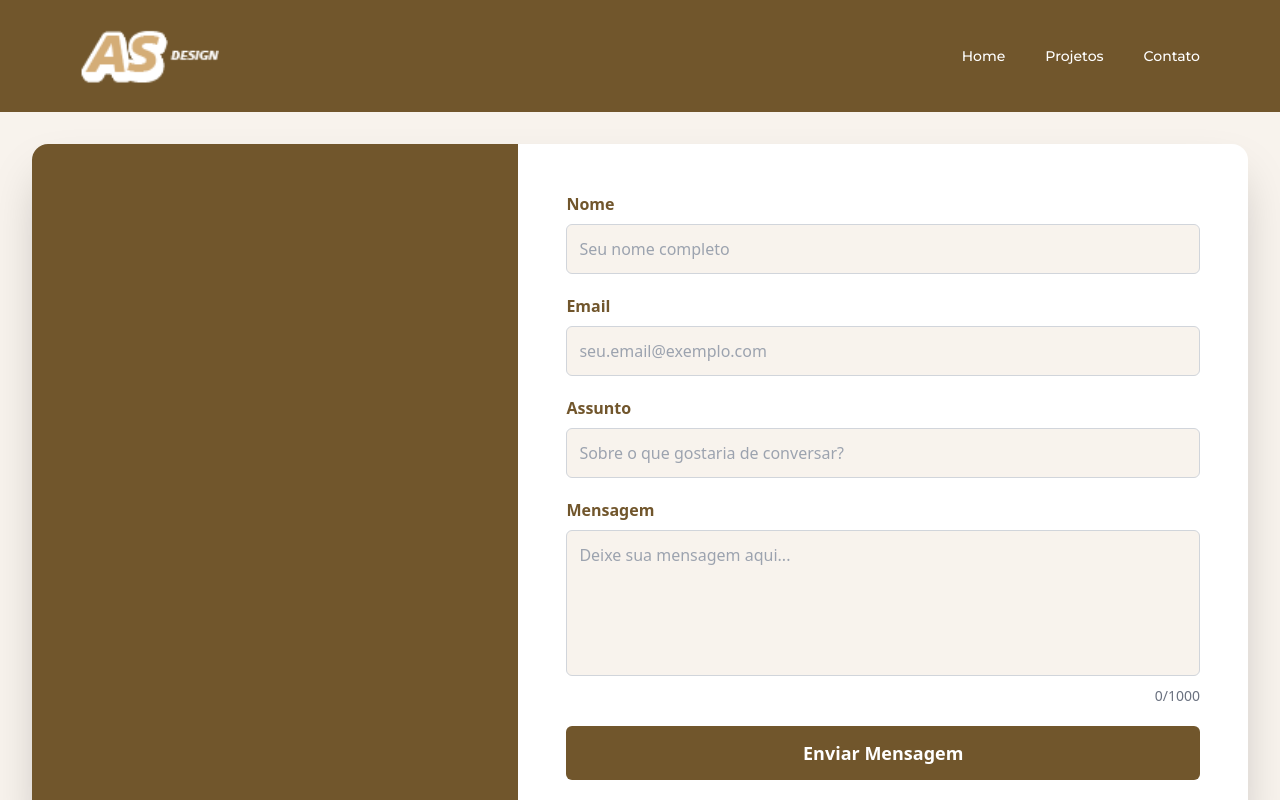
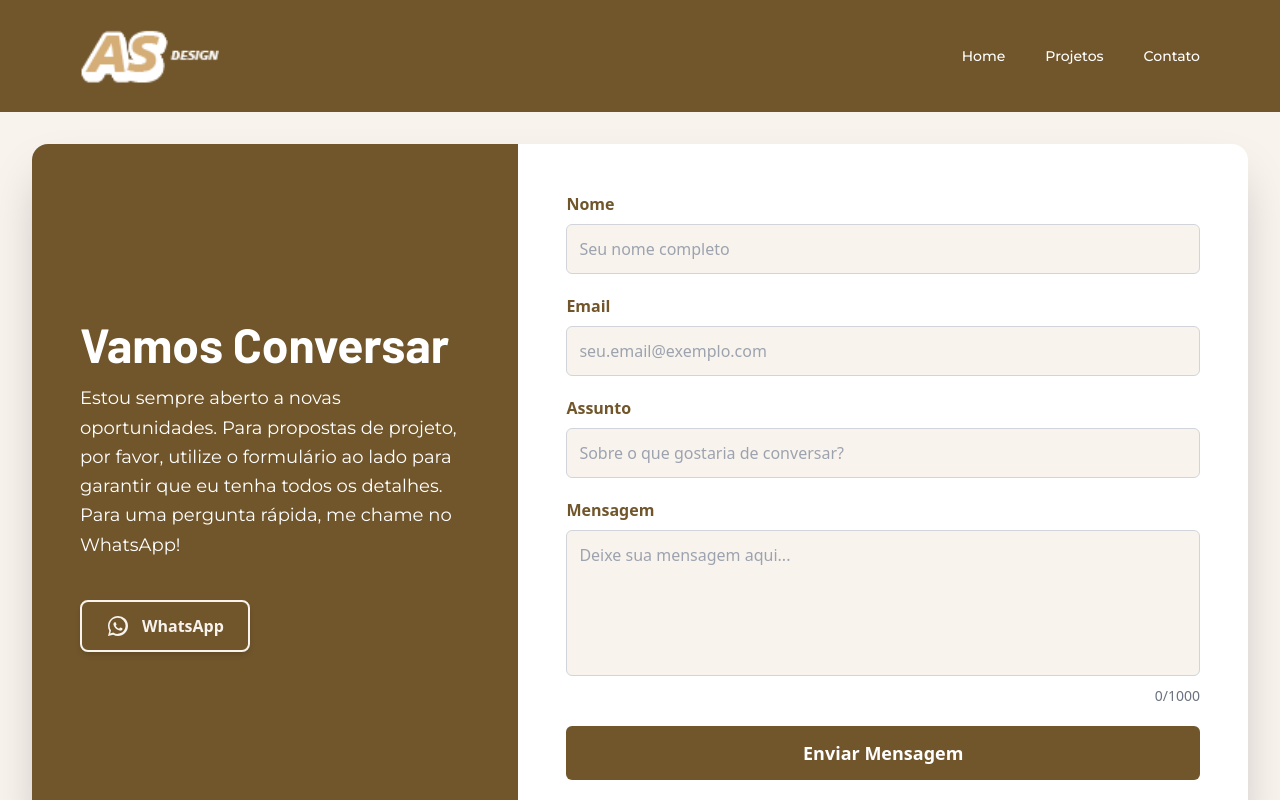
Before and after one commit to Andre-lsms/portfolio, a React (Vite) app in the folder frontend/: page /contato in a window 1280 px wide. Shown: the top 800 px of the page. Built offline with nearby package versions, Linux system fonts and the light colour scheme.

Commit message:
finalizando tela de contato

```diff
--- a/frontend/src/Pages/Contato/Contato.jsx
+++ b/frontend/src/Pages/Contato/Contato.jsx
@@ -31,11 +31,14 @@ const WhatsappIcon = (props) => (
   </svg>
 );
 
-
-
 function Contato() {
-  const [formData, setFormData] = useState({ name: "", email: "", assunto: "", message: "" });
-  const [status, setStatus] = useState('');
+  const [formData, setFormData] = useState({
+    name: "",
+    email: "",
+    assunto: "",
+    message: "",
+  });
+  const [status, setStatus] = useState("");
   const [isSubmitting, setIsSubmitting] = useState(false);
   const maxChars = 1000;
 
@@ -47,23 +50,23 @@ function Contato() {
   const handleSubmit = async (e) => {
     e.preventDefault();
     setIsSubmitting(true);
-    setStatus('');
+    setStatus("");
 
     try {
-      const response = await fetch('/api/send-email', {
-        method: 'POST',
-        headers: { 'Content-Type': 'application/json' },
+      const response = await fetch("/api/send-email", {
+        method: "POST",
+        headers: { "Content-Type": "application/json" },
         body: JSON.stringify(formData),
       });
 
       if (response.ok) {
-        setStatus('success');
+        setStatus("success");
         setFormData({ name: "", email: "", assunto: "", message: "" });
       } else {
-        setStatus('error');
+        setStatus("error");
       }
     } catch (error) {
-      setStatus('error');
+      setStatus("error");
     } finally {
       setIsSubmitting(false);
     }
@@ -74,8 +77,25 @@ function Contato() {
       <div className="w-full max-w-7xl mx-auto bg-white shadow-2xl rounded-2xl overflow-hidden">
         <div className="flex flex-col lg:flex-row">
           <div className="w-full lg:w-2/5 bg-primary text-white p-8 md:p-12 flex flex-col justify-center">
-            {/* ... Coluna da esquerda com as informações de contato ... */}
-          </div>
+<h1 className="font-titulo font-bold text-4xl md:text-5xl mb-4 text-center lg:text-left">
+          Vamos Conversar
+        </h1>
+        <p className="font-sans text-lg leading-relaxed mb-10 text-center lg:text-left">
+          Estou sempre aberto a novas oportunidades. Para propostas de projeto,
+          por favor, utilize o formulário ao lado para garantir que eu tenha
+          todos os detalhes. Para uma pergunta rápida, me chame no WhatsApp!
+        </p>
+        <div className="flex flex-col items-center lg:items-start gap-6">
+          <a
+            href="https://wa.me/5531999999999"
+            target="_blank"
+            rel="noopener noreferrer"
+            className="flex items-center gap-3 px-6 py-3 border-offwhite border-2 rounded-lg font-bold text-offwhite hover:bg-offwhite hover:text-primary transition-colors shadow-md"
+          >
+            <WhatsappIcon className="w-6 h-6" />
+            <span>WhatsApp</span>
+          </a>
+        </div>          </div>
 
           <Form
             formData={formData}
```
